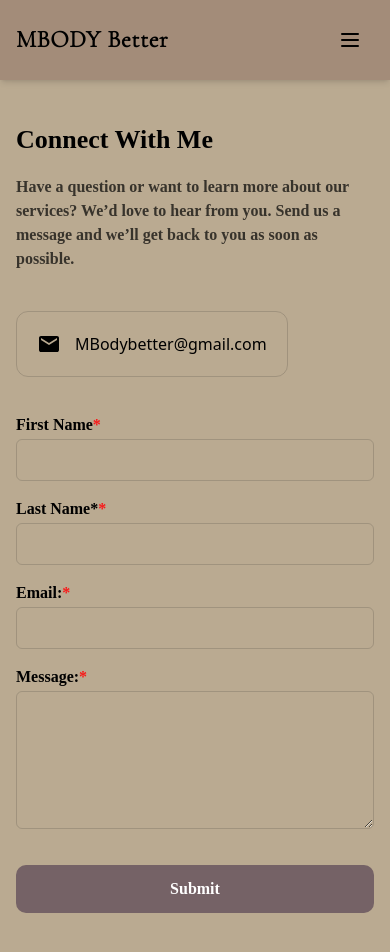
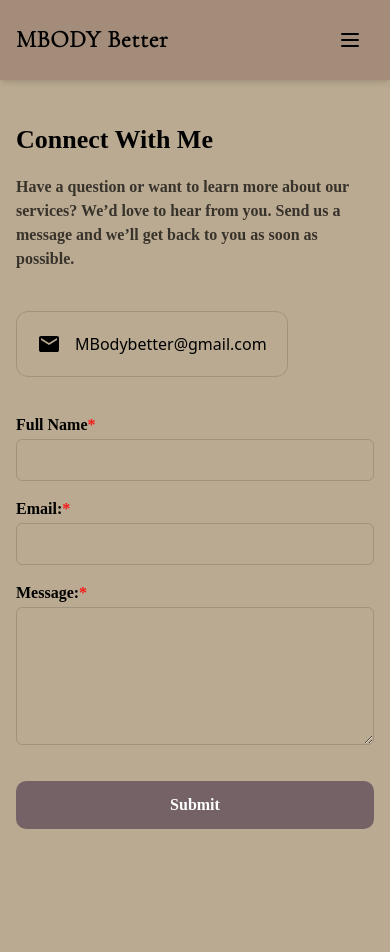
Before and after one commit to Madisonbaughman/my-app, a React (Vite) app: page /contact in a window 390 px wide. After the commit the page ends 869 px from the top, so only its background shows below. Built offline with nearby package versions, Linux system fonts and the light colour scheme; a web font is replaced by a local one.

Commit message:
contact page in fix issue

```diff
--- a/src/pages/Contact.jsx
+++ b/src/pages/Contact.jsx
@@ -8,7 +8,6 @@ import Icon from "../components/Icon";
 function Contact() {
   const [formData, setFormData] = useState({
     name: "",
-    lname: "",
     email: "",
     message: "",
   });
@@ -25,6 +24,7 @@ function Contact() {
 
   const handleSubmit = async (e) => {
     e.preventDefault();
+
     if (
       !formData.name.trim() ||
       !/\S+@\S+\.\S+/.test(formData.email) ||
@@ -33,7 +33,9 @@ function Contact() {
       alert("Please fill out all fields with a valid email.");
       return;
     }
+
     setSending(true);
+
     try {
       const result = await emailjs.sendForm(
         import.meta.env.VITE_EMAILJS_SERVICE_ID,
@@ -41,15 +43,17 @@ function Contact() {
         e.target,
         { publicKey: import.meta.env.VITE_EMAILJS_PUBLIC_KEY }
       );
+
       console.log(result.text);
       alert("Message sent successfully!");
+
+      setFormData({ name: "", email: "", message: "" });
     } catch (error) {
-      console.log(error.text);
+      console.error(error);
       alert("Something went wrong, please try again.");
     } finally {
       setSending(false);
     }
-    setFormData({ name: "", email: "", message: "" });
   };
 
   return (
@@ -68,15 +72,15 @@ function Contact() {
         </a>
       </div>
       <form
-        className="w-full max-w-[508px] mx-auto lg:mx-0 grid grid-cols-2 gap-4"
+        className="w-full max-w-[508px] mx-auto lg:mx-0 grid grid-cols-1 gap-4"
         onSubmit={handleSubmit}
       >
-        <div className="flex flex-col gap-1.5 col-span-2 sm:col-span-1">
+        <div className="flex flex-col gap-1.5 ">
           <label
             className="font-['Cormorant_Infant'] font-bold leading-[100%] after:content-['*'] after:text-[#F81919]"
             htmlFor="name"
           >
-            First Name
+            Full Name
           </label>
           <input
             className="fillOut"
@@ -88,24 +92,7 @@ function Contact() {
             required
           />
         </div>
-        <div className="flex flex-col gap-1.5 col-span-2 sm:col-span-1">
-          <label
-            className="font-['Cormorant_Infant'] font-bold leading-[100%] after:content-['*'] after:text-[#F81919]"
-            htmlFor="lname"
-          >
-            Last Name*
-          </label>
-          <input
-            className="fillOut"
-            type="text"
-            id="lname"
-            name="lname"
-            value={formData.lname}
-            onChange={handleChange}
-            required
-          />
-        </div>
-        <div className="flex flex-col gap-1.5 col-span-2">
+        <div className="flex flex-col gap-1.5 ">
           <label
             className="font-['Cormorant_Infant'] font-bold leading-[100%] after:content-['*'] after:text-[#F81919]"
             htmlFor="email"
@@ -122,7 +109,7 @@ function Contact() {
             required
           />
         </div>
-        <div className="col-span-2 flex flex-col">
+        <div className="flex flex-col">
           <label
             className="font-['Cormorant_Infant'] font-bold leading-[100%] after:content-['*'] after:text-[#F81919] mb-1.5"
             htmlFor="message"
@@ -139,11 +126,7 @@ function Contact() {
             required
           ></textarea>
         </div>
-        <button
-          className="btn col-span-2 w-full !mt-4"
-          type="submit"
-          disabled={sending}
-        >
+        <button className="btn  w-full !mt-4" type="submit" disabled={sending}>
           {sending ? "Submit" : "Submit"}
         </button>
       </form>
```
